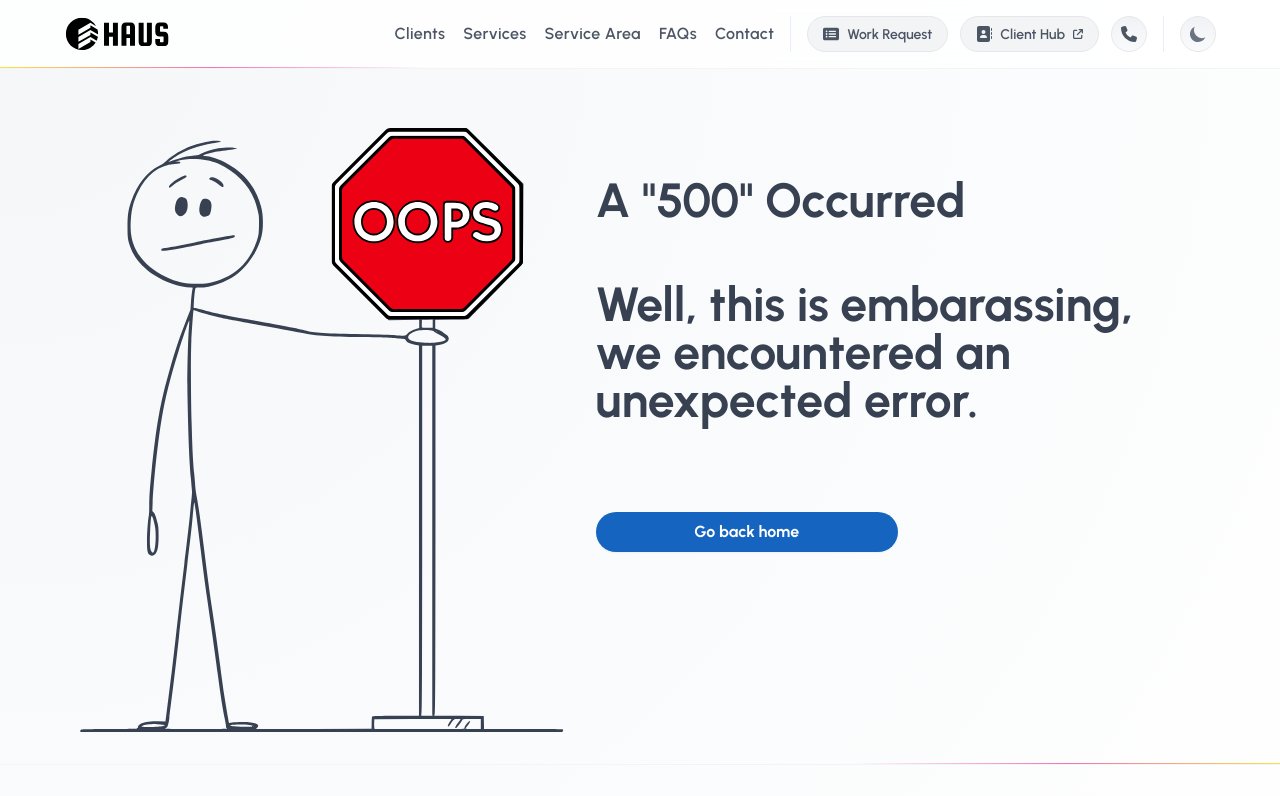
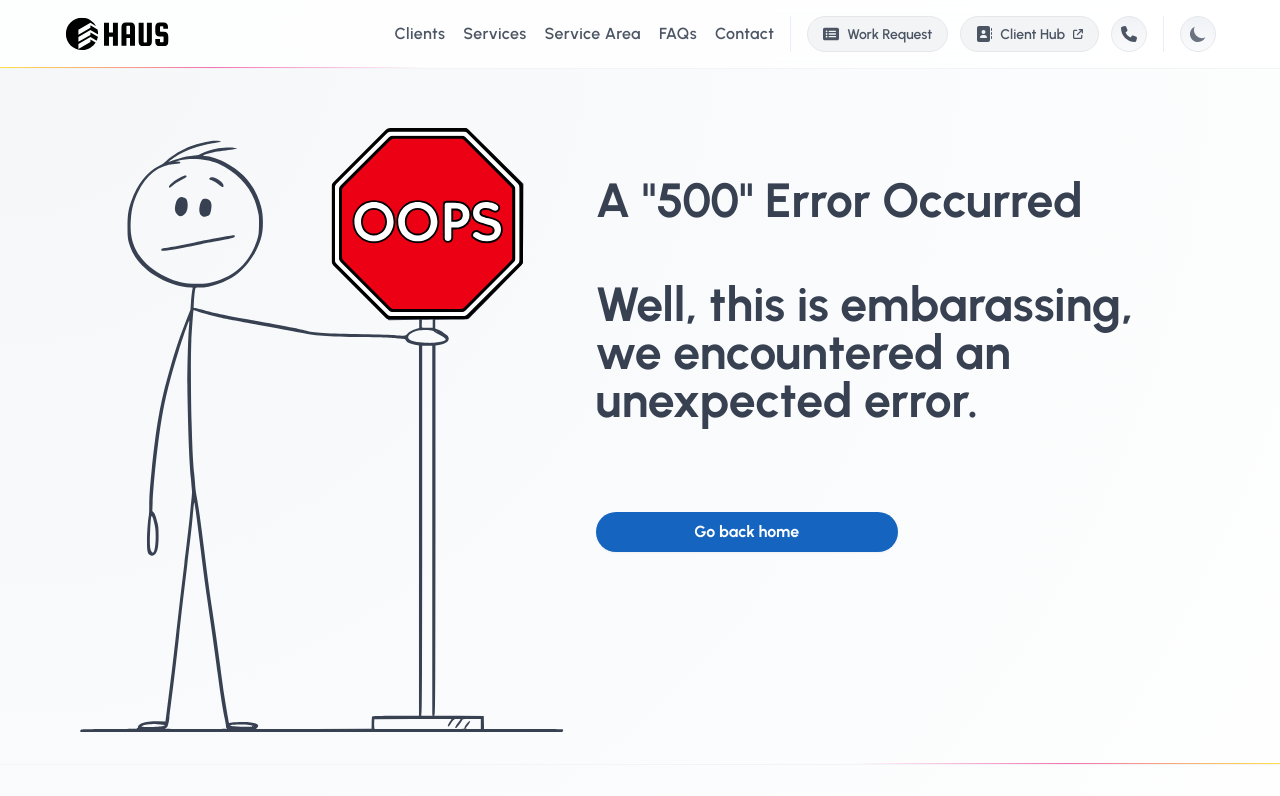
Before and after one commit to ben-v/haus, a React (Vite) app: page /server-error in a window 1280 px wide. Shown: the top 796 px of the page. Built offline with nearby package versions, Linux system fonts and the light colour scheme.

Commit message:
Updated error copy

```diff
--- a/src/components/errors/GenericHttpError.tsx
+++ b/src/components/errors/GenericHttpError.tsx
@@ -34,7 +34,7 @@ const GenericHttpError = (props: GenericHttpErrorProps) => {
       </div>
       <ContentSectionContainer flexDirection="Center">
         <CardHeader childrenAlignment="Left">
-          <h1 className="mb-14 mt-12 text-4xl font-bold text-gray-700 dark:text-white md:text-5xl">A "{propsWithDefaults.title}" Occurred</h1>
+          <h1 className="mb-14 mt-12 text-4xl font-bold text-gray-700 dark:text-white md:text-5xl">A "{propsWithDefaults.title}" Error Occurred</h1>
           <h2 className="mb-14 mt-12 text-2xl font-bold text-gray-700 dark:text-white md:text-5xl">{propsWithDefaults.description}</h2>
         </CardHeader>
         <div className='w-full md:w-1/2'>
```
